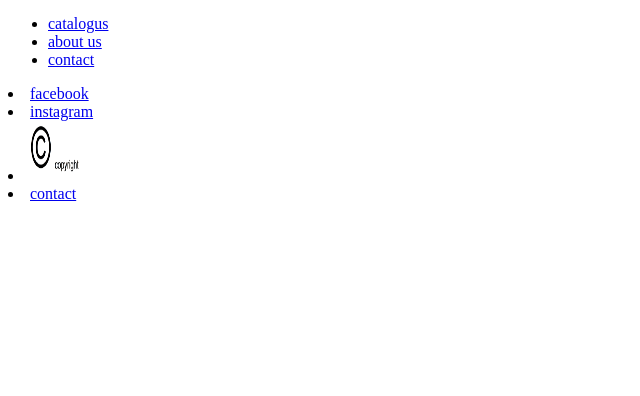
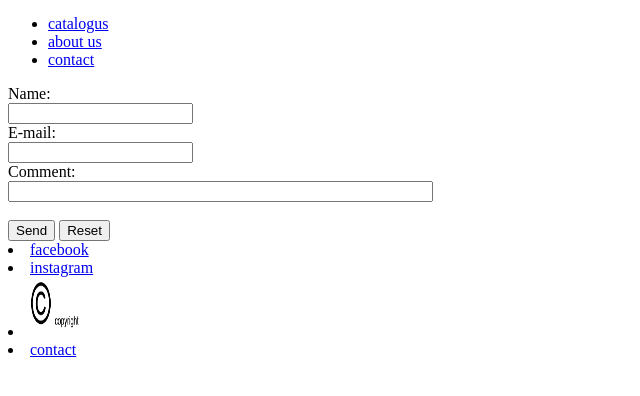
Before and after one commit to mrmurtisco/DeGeleFazanten, a plain HTML site: page frontend/contact.html in a window 1280 px wide. Shown: the part 44-440 px from the top of the page, without its empty margins (0-640 px from the left). Drawn offline with Linux system fonts and the light colour scheme; files whose address does not match are found by name.

Commit message:
contact forms

```diff
--- a/frontend/contact.html
+++ b/frontend/contact.html
@@ -16,7 +16,20 @@
     </ul>
 </header>
 
-<main></main>
+    <main>
+        <div class="contact">
+            <form action="mailto:aymeric.samyn@student.odisee.be" method="post" enctype="text/plain">
+                Name:<br>
+                <input type="text" name="name"><br>
+                E-mail:<br>
+                <input type="text" name="mail"><br>
+                Comment:<br>
+                <input type="text" name="comment" size="50"><br><br>
+                <input type="submit" value="Send">
+                <input type="reset" value="Reset">
+                </form>
+        </div>
+    </main>
 
 <footer>
     <li><a href="https://www.facebook.com/De-gele-fazanten-105523284651306">facebook </a></li>
```
